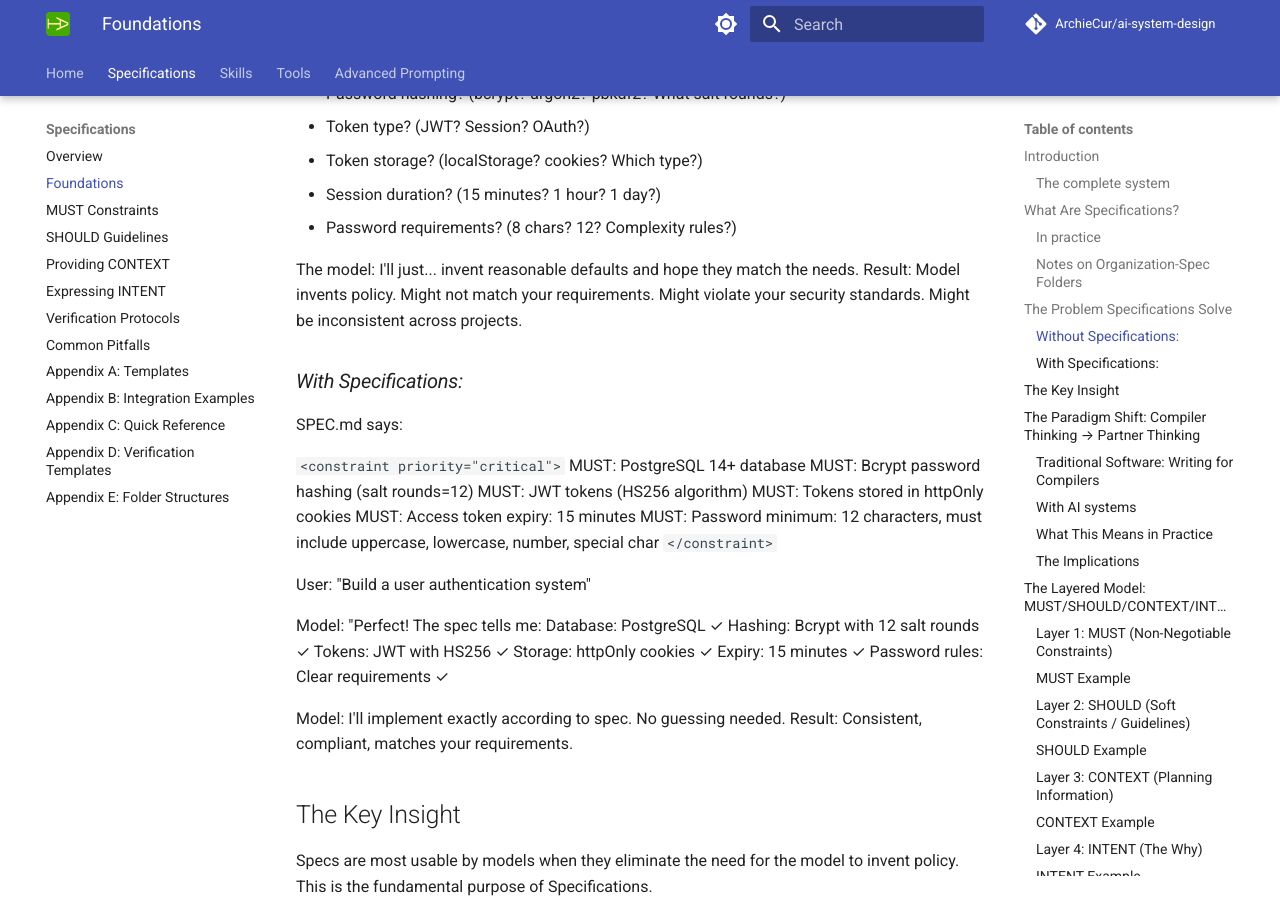
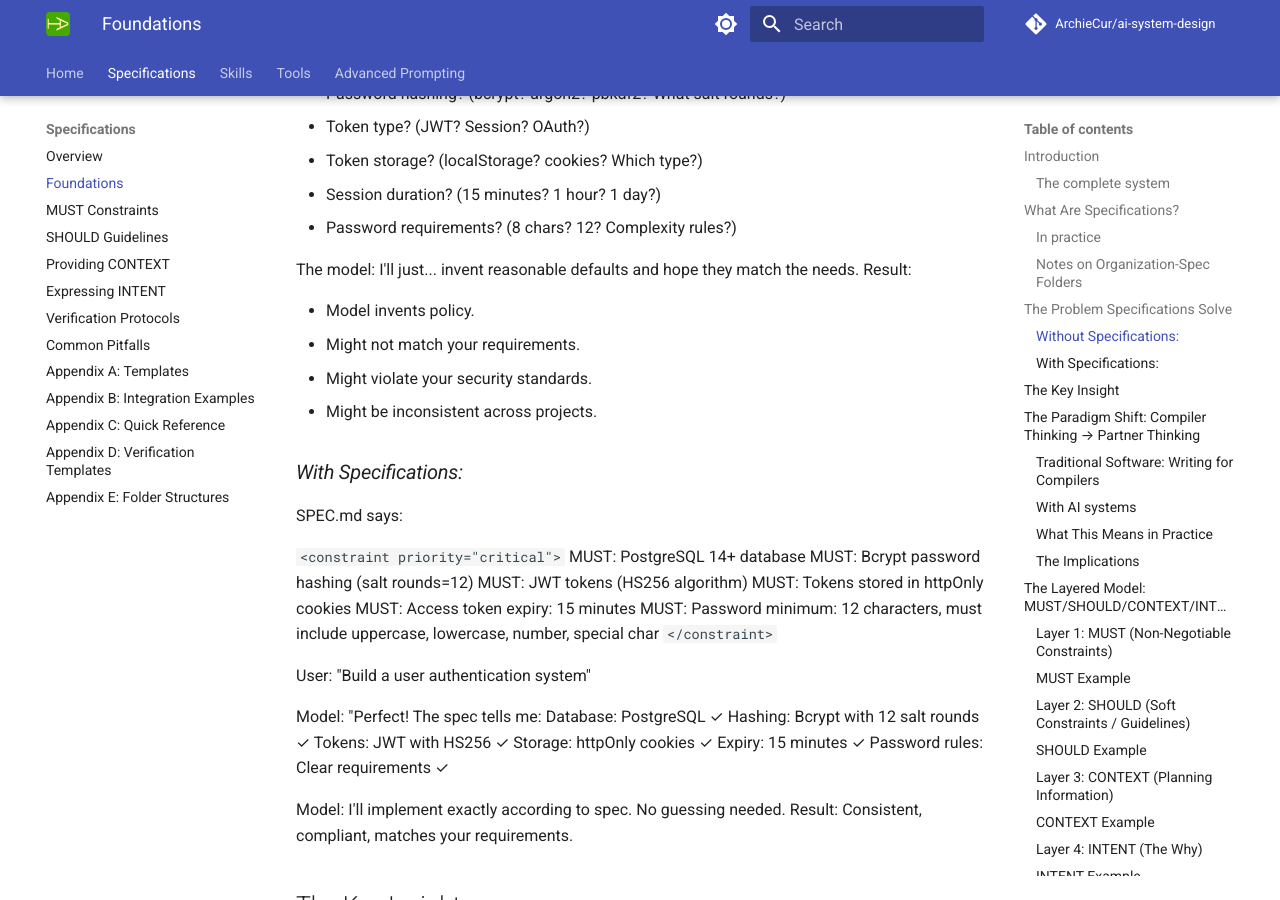
Before and after one commit to ArchieCur/ai-system-design, an MkDocs documentation site: the page built from docs/specifications/Specifications_1_Foundations.md, in a window 1280 px wide and 900 px high, scrolled down 1934 px. Built offline with MkDocs 1.6.1 and Material for MkDocs 9.7.7, drawn with Linux system fonts in a browser that asks for light colours; comment, search, counter and statistics services are not loaded.

```diff
--- a/docs/specifications/Specifications_1_Foundations.md
+++ b/docs/specifications/Specifications_1_Foundations.md
@@ -72,10 +72,11 @@ The model: "Okay! I'll need to make decisions about:
 
 The model: I'll just... invent reasonable defaults and hope they match the needs.
 Result:
-Model invents policy.
-Might not match your requirements.
-Might violate your security standards.
-Might be inconsistent across projects.
+
+- Model invents policy.
+- Might not match your requirements.
+- Might violate your security standards.
+- Might be inconsistent across projects.
 
 ### *With Specifications:*
 
```
